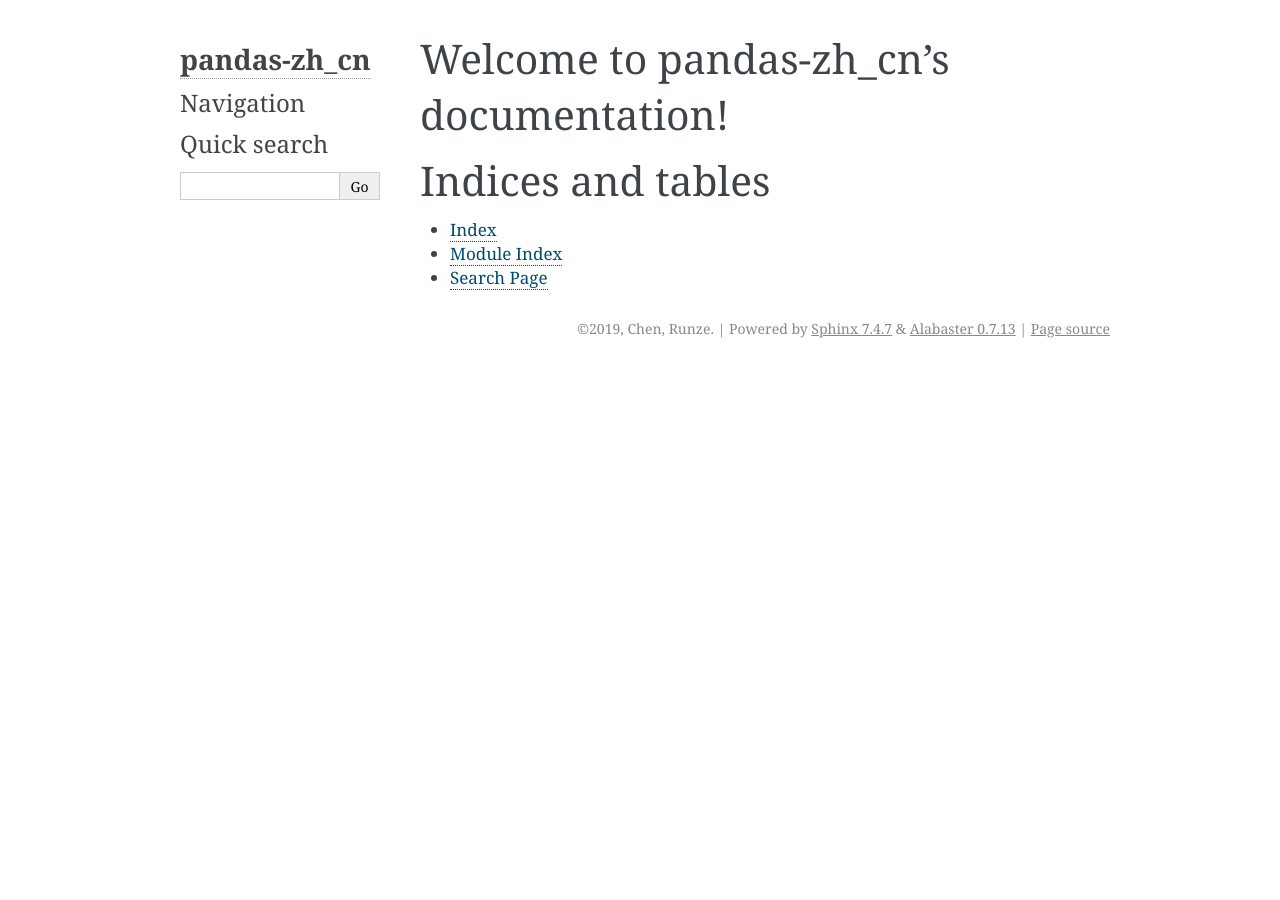
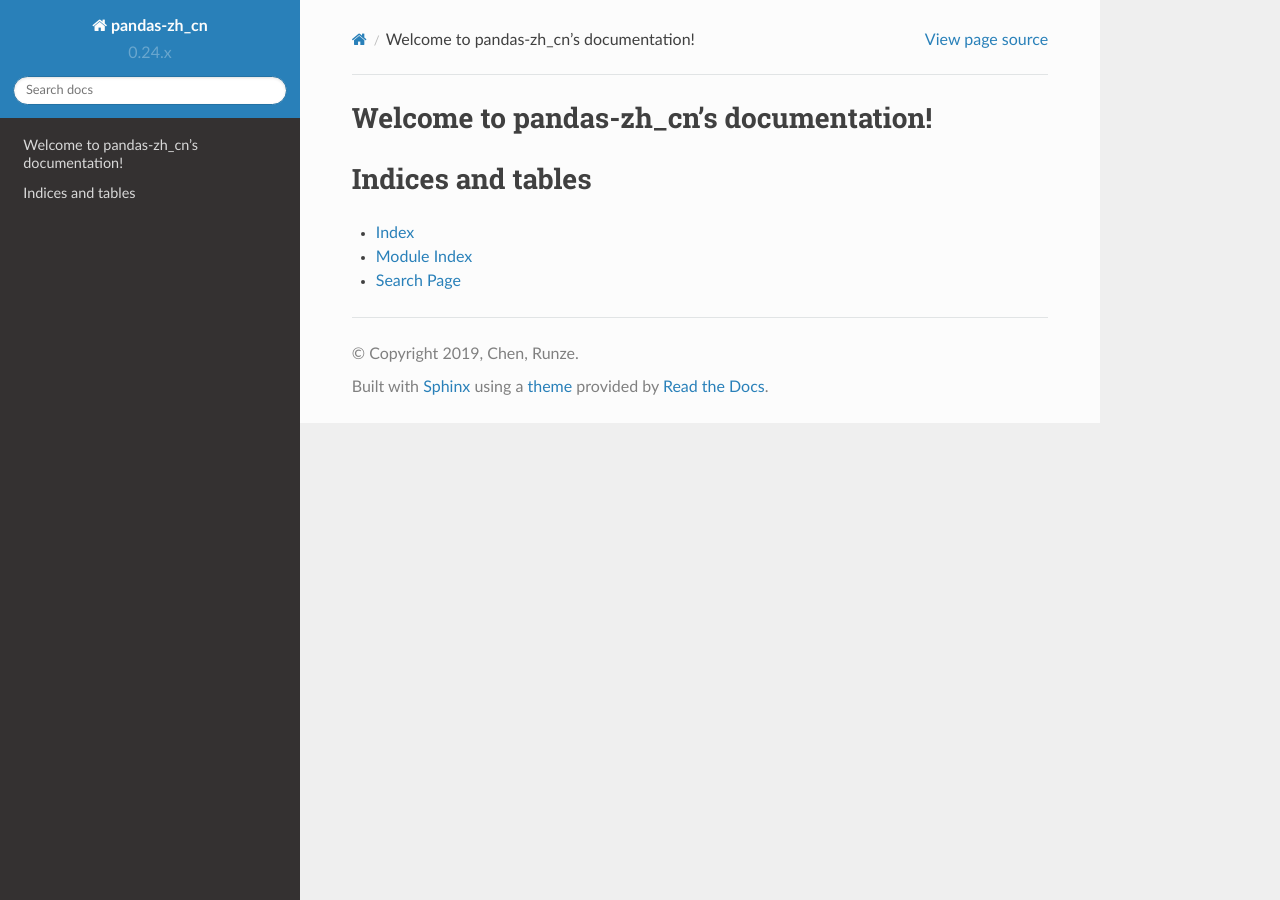
Before and after one commit to chenrz925/doc-pandas-zh_cn, a Sphinx documentation site: the page built from docs/source/index.rst, in a window 1280 px wide. Built offline with Sphinx 7.4.7 and the Read the Docs theme 2.0.0, drawn with Linux system fonts in a browser that asks for light colours.

Commit message:
#2 201903101154
Modified themes

```diff
--- a/docs/source/conf.py
+++ b/docs/source/conf.py
@@ -20,6 +20,7 @@
 # import os
 # import sys
 # sys.path.insert(0, os.path.abspath('.'))
+# from recommonmark import CommonMarkParser
 
 
 # -- General configuration ------------------------------------------------
@@ -32,7 +33,8 @@
 # extensions coming with Sphinx (named 'sphinx.ext.*') or your custom
 # ones.
 extensions = ['sphinx.ext.mathjax',
-    'sphinx.ext.githubpages']
+    'sphinx.ext.githubpages',
+    'recommonmark']
 
 # Add any paths that contain templates here, relative to this directory.
 templates_path = ['_templates']
@@ -42,6 +44,9 @@
 #
 # source_suffix = ['.rst', '.md']
 source_suffix = '.rst'
+# source_parsers = {
+#     '.md': CommonMarkParser,
+# }
 
 # The master toctree document.
 master_doc = 'index'
@@ -84,7 +89,7 @@
 # The theme to use for HTML and HTML Help pages.  See the documentation for
 # a list of builtin themes.
 #
-html_theme = 'alabaster'
+html_theme = 'sphinx_rtd_theme'
 
 # Theme options are theme-specific and customize the look and feel of a theme
 # further.  For a list of options available for each theme, see the
```
Also changed, not shown: 1 other file.
